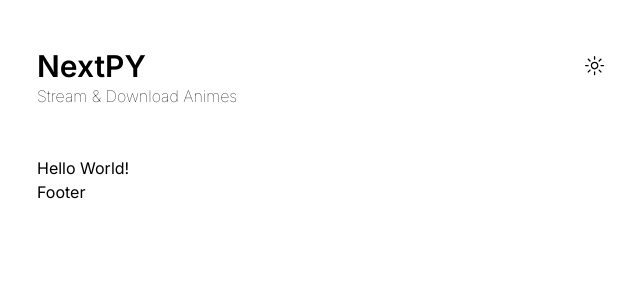
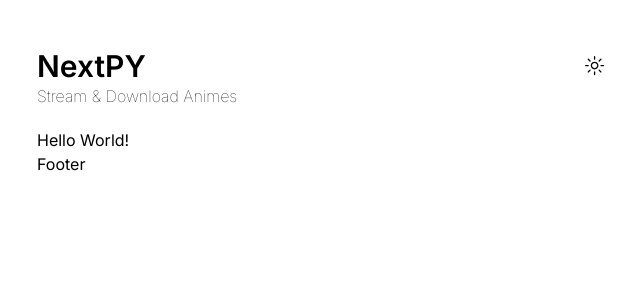
Before and after one commit to FireHead90544/NextPY, a Next.js app: page / in a window 1280 px wide. Shown: the top 300 px of the page, without its empty margins (315-955 px from the left). Built offline with nearby package versions, Linux system fonts and the light colour scheme.

Commit message:
Update: Header Component fix margin & padding

```diff
--- a/components/Header.tsx
+++ b/components/Header.tsx
@@ -4,7 +4,7 @@ import Link from 'next/link'
 
 export function Header() {
   return (
-    <div className="flex justify-between my-12">
+    <div className="flex justify-between mt-12 pb-5">
       <Link href="/">
         <h1 className="font-semibold text-3xl">
             <span className="font-semibold">NextPY</span>
```
